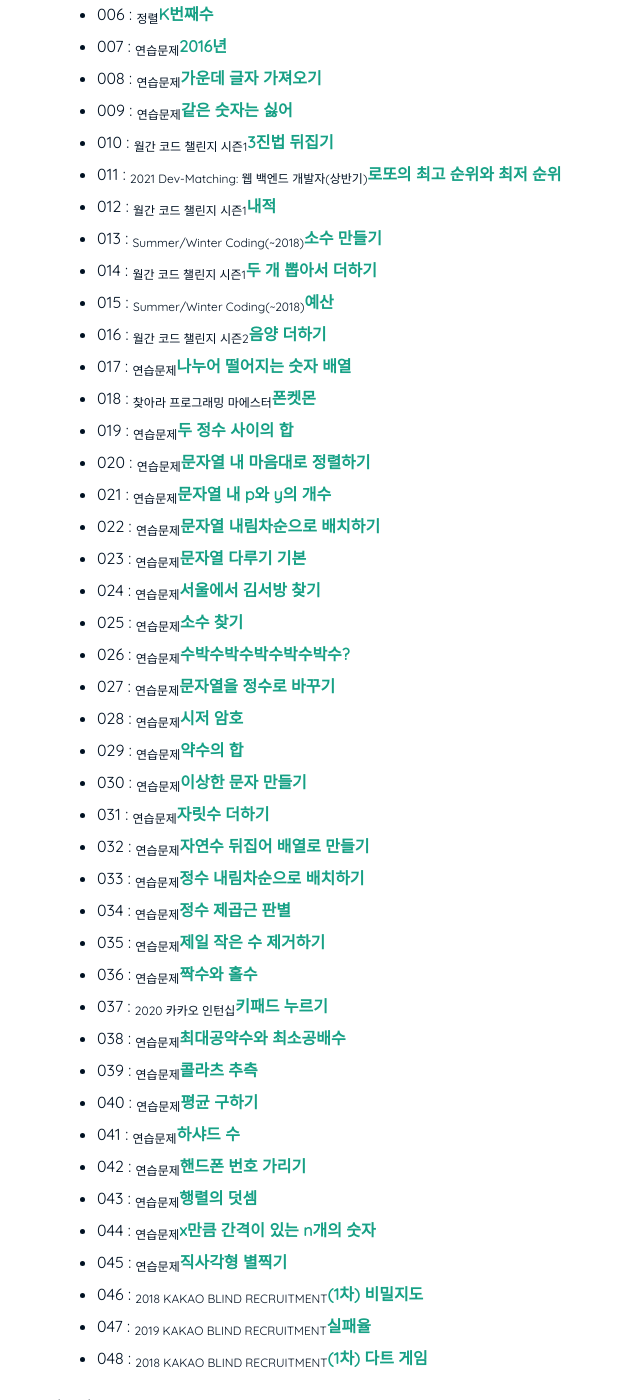
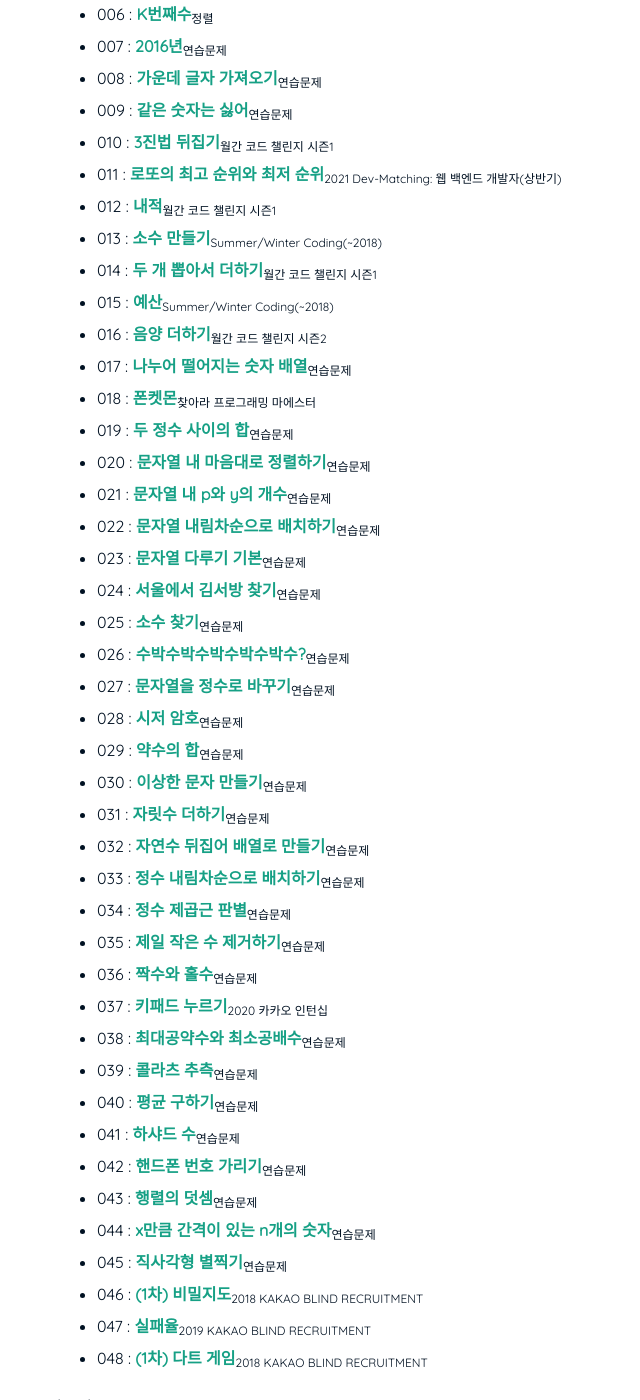
Before and after one commit to nimkoes/portfolio, a Jekyll site: the page built from _posts/2021-04-30-Programmers-Algorithm-Problem.md, in a window 1280 px wide and 1400 px high, scrolled down 1044 px. Shown: the whole window, without its empty margins (183-823 px from the left). Built offline with Jekyll 4.4.1, drawn with Linux system fonts in a browser that asks for light colours; some of the changed text lies outside the part shown.

Commit message:
mod style

```diff
--- a/_posts/2021-04-30-Programmers-Algorithm-Problem.md
+++ b/_posts/2021-04-30-Programmers-Algorithm-Problem.md
@@ -32,54 +32,54 @@ categories: ["algorithm"]
 #### level 1
 ---
 
-- 001 : <sub>2019 카카오 개발자 겨울 인턴십</sub>**크레인 인형뽑기 게임**
-- 002 : <sub>해시</sub>**완주하지 못한 선수**
-- 003 : <sub>2021 KAKAO BLIND RECRUITMENT</sub>**신규 아이디 추천**
-- 004 : <sub>완전탐색</sub>**모의고사**
-- 005 : <sub>탐욕법(Greedy)</sub>**체육복**
-- 006 : <sub>정렬</sub>**K번째수**
-- 007 : <sub>연습문제</sub>**2016년**
-- 008 : <sub>연습문제</sub>**가운데 글자 가져오기**
-- 009 : <sub>연습문제</sub>**같은 숫자는 싫어**
-- 010 : <sub>월간 코드 챌린지 시즌1</sub>**3진법 뒤집기**
-- 011 : <sub>2021 Dev-Matching: 웹 백엔드 개발자(상반기)</sub>**로또의 최고 순위와 최저 순위**
-- 012 : <sub>월간 코드 챌린지 시즌1</sub>**내적**
-- 013 : <sub>Summer/Winter Coding(~2018)</sub>**소수 만들기**
-- 014 : <sub>월간 코드 챌린지 시즌1</sub>**두 개 뽑아서 더하기**
-- 015 : <sub>Summer/Winter Coding(~2018)</sub>**예산**
-- 016 : <sub>월간 코드 챌린지 시즌2</sub>**음양 더하기**
-- 017 : <sub>연습문제</sub>**나누어 떨어지는 숫자 배열**
-- 018 : <sub>찾아라 프로그래밍 마에스터</sub>**폰켓몬**
-- 019 : <sub>연습문제</sub>**두 정수 사이의 합**
-- 020 : <sub>연습문제</sub>**문자열 내 마음대로 정렬하기**
-- 021 : <sub>연습문제</sub>**문자열 내 p와 y의 개수**
-- 022 : <sub>연습문제</sub>**문자열 내림차순으로 배치하기**
-- 023 : <sub>연습문제</sub>**문자열 다루기 기본**
-- 024 : <sub>연습문제</sub>**서울에서 김서방 찾기**
-- 025 : <sub>연습문제</sub>**소수 찾기**
-- 026 : <sub>연습문제</sub>**수박수박수박수박수박수?**
-- 027 : <sub>연습문제</sub>**문자열을 정수로 바꾸기**
-- 028 : <sub>연습문제</sub>**시저 암호**
-- 029 : <sub>연습문제</sub>**약수의 합**
-- 030 : <sub>연습문제</sub>**이상한 문자 만들기**
-- 031 : <sub>연습문제</sub>**자릿수 더하기**
-- 032 : <sub>연습문제</sub>**자연수 뒤집어 배열로 만들기**
-- 033 : <sub>연습문제</sub>**정수 내림차순으로 배치하기**
-- 034 : <sub>연습문제</sub>**정수 제곱근 판별**
-- 035 : <sub>연습문제</sub>**제일 작은 수 제거하기**
-- 036 : <sub>연습문제</sub>**짝수와 홀수**
-- 037 : <sub>2020 카카오 인턴십</sub>**키패드 누르기**
-- 038 : <sub>연습문제</sub>**최대공약수와 최소공배수**
-- 039 : <sub>연습문제</sub>**콜라츠 추측**
-- 040 : <sub>연습문제</sub>**평균 구하기**
-- 041 : <sub>연습문제</sub>**하샤드 수**
-- 042 : <sub>연습문제</sub>**핸드폰 번호 가리기**
-- 043 : <sub>연습문제</sub>**행렬의 덧셈**
-- 044 : <sub>연습문제</sub>**x만큼 간격이 있는 n개의 숫자**
-- 045 : <sub>연습문제</sub>**직사각형 별찍기**
-- 046 : <sub>2018 KAKAO BLIND RECRUITMENT</sub>**(1차) 비밀지도**
-- 047 : <sub>2019 KAKAO BLIND RECRUITMENT</sub>**실패율**
-- 048 : <sub>2018 KAKAO BLIND RECRUITMENT</sub>**(1차) 다트 게임**
+- 001 : **크레인 인형뽑기 게임**<sub>2019 카카오 개발자 겨울 인턴십</sub>
+- 002 : **완주하지 못한 선수**<sub>해시</sub>
+- 003 : **신규 아이디 추천**<sub>2021 KAKAO BLIND RECRUITMENT</sub>
+- 004 : **모의고사**<sub>완전탐색</sub>
+- 005 : **체육복**<sub>탐욕법(Greedy)</sub>
+- 006 : **K번째수**<sub>정렬</sub>
+- 007 : **2016년**<sub>연습문제</sub>
+- 008 : **가운데 글자 가져오기**<sub>연습문제</sub>
+- 009 : **같은 숫자는 싫어**<sub>연습문제</sub>
+- 010 : **3진법 뒤집기**<sub>월간 코드 챌린지 시즌1</sub>
+- 011 : **로또의 최고 순위와 최저 순위**<sub>2021 Dev-Matching: 웹 백엔드 개발자(상반기)</sub>
+- 012 : **내적**<sub>월간 코드 챌린지 시즌1</sub>
+- 013 : **소수 만들기**<sub>Summer/Winter Coding(~2018)</sub>
+- 014 : **두 개 뽑아서 더하기**<sub>월간 코드 챌린지 시즌1</sub>
+- 015 : **예산**<sub>Summer/Winter Coding(~2018)</sub>
+- 016 : **음양 더하기**<sub>월간 코드 챌린지 시즌2</sub>
+- 017 : **나누어 떨어지는 숫자 배열**<sub>연습문제</sub>
+- 018 : **폰켓몬**<sub>찾아라 프로그래밍 마에스터</sub>
+- 019 : **두 정수 사이의 합**<sub>연습문제</sub>
+- 020 : **문자열 내 마음대로 정렬하기**<sub>연습문제</sub>
+- 021 : **문자열 내 p와 y의 개수**<sub>연습문제</sub>
+- 022 : **문자열 내림차순으로 배치하기**<sub>연습문제</sub>
+- 023 : **문자열 다루기 기본**<sub>연습문제</sub>
+- 024 : **서울에서 김서방 찾기**<sub>연습문제</sub>
+- 025 : **소수 찾기**<sub>연습문제</sub>
+- 026 : **수박수박수박수박수박수?**<sub>연습문제</sub>
+- 027 : **문자열을 정수로 바꾸기**<sub>연습문제</sub>
+- 028 : **시저 암호**<sub>연습문제</sub>
+- 029 : **약수의 합**<sub>연습문제</sub>
+- 030 : **이상한 문자 만들기**<sub>연습문제</sub>
+- 031 : **자릿수 더하기**<sub>연습문제</sub>
+- 032 : **자연수 뒤집어 배열로 만들기**<sub>연습문제</sub>
+- 033 : **정수 내림차순으로 배치하기**<sub>연습문제</sub>
+- 034 : **정수 제곱근 판별**<sub>연습문제</sub>
+- 035 : **제일 작은 수 제거하기**<sub>연습문제</sub>
+- 036 : **짝수와 홀수**<sub>연습문제</sub>
+- 037 : **키패드 누르기**<sub>2020 카카오 인턴십</sub>
+- 038 : **최대공약수와 최소공배수**<sub>연습문제</sub>
+- 039 : **콜라츠 추측**<sub>연습문제</sub>
+- 040 : **평균 구하기**<sub>연습문제</sub>
+- 041 : **하샤드 수**<sub>연습문제</sub>
+- 042 : **핸드폰 번호 가리기**<sub>연습문제</sub>
+- 043 : **행렬의 덧셈**<sub>연습문제</sub>
+- 044 : **x만큼 간격이 있는 n개의 숫자**<sub>연습문제</sub>
+- 045 : **직사각형 별찍기**<sub>연습문제</sub>
+- 046 : **(1차) 비밀지도**<sub>2018 KAKAO BLIND RECRUITMENT</sub>
+- 047 : **실패율**<sub>2019 KAKAO BLIND RECRUITMENT</sub>
+- 048 : **(1차) 다트 게임**<sub>2018 KAKAO BLIND RECRUITMENT</sub>
 
 
 #### level 2
```
